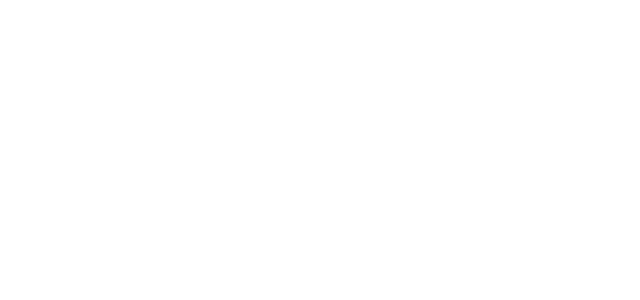
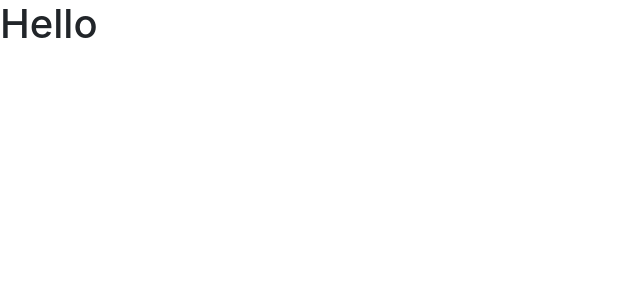
Before and after one commit to amarnathsdr/LeSherwaniFrancais, a React (Create React App) app: page / in a window 1280 px wide. Shown: the top 300 px of the page, without its empty margins (0-640 px from the left). Built offline with nearby package versions, Linux system fonts and the light colour scheme; the HTML template or start-up script is replaced by a standard one.

Commit message:
premier composant

```diff
--- a/src/App.js
+++ b/src/App.js
@@ -1,7 +1,13 @@
 import React from "react";
 
+import Bloc from "./components/Bloc";
+
 function App() {
-  return <div className="App" />;
+  return (
+    <div className="App">
+      <Bloc />
+    </div>
+  );
 }
 
 export default App;
--- /dev/null
+++ b/src/components/Bloc.js
@@ -0,0 +1,9 @@
+import React from "react";
+
+class Bloc extends React.Component {
+  render() {
+    return <h1>Hello</h1>;
+  }
+}
+
+export default Bloc;
```
